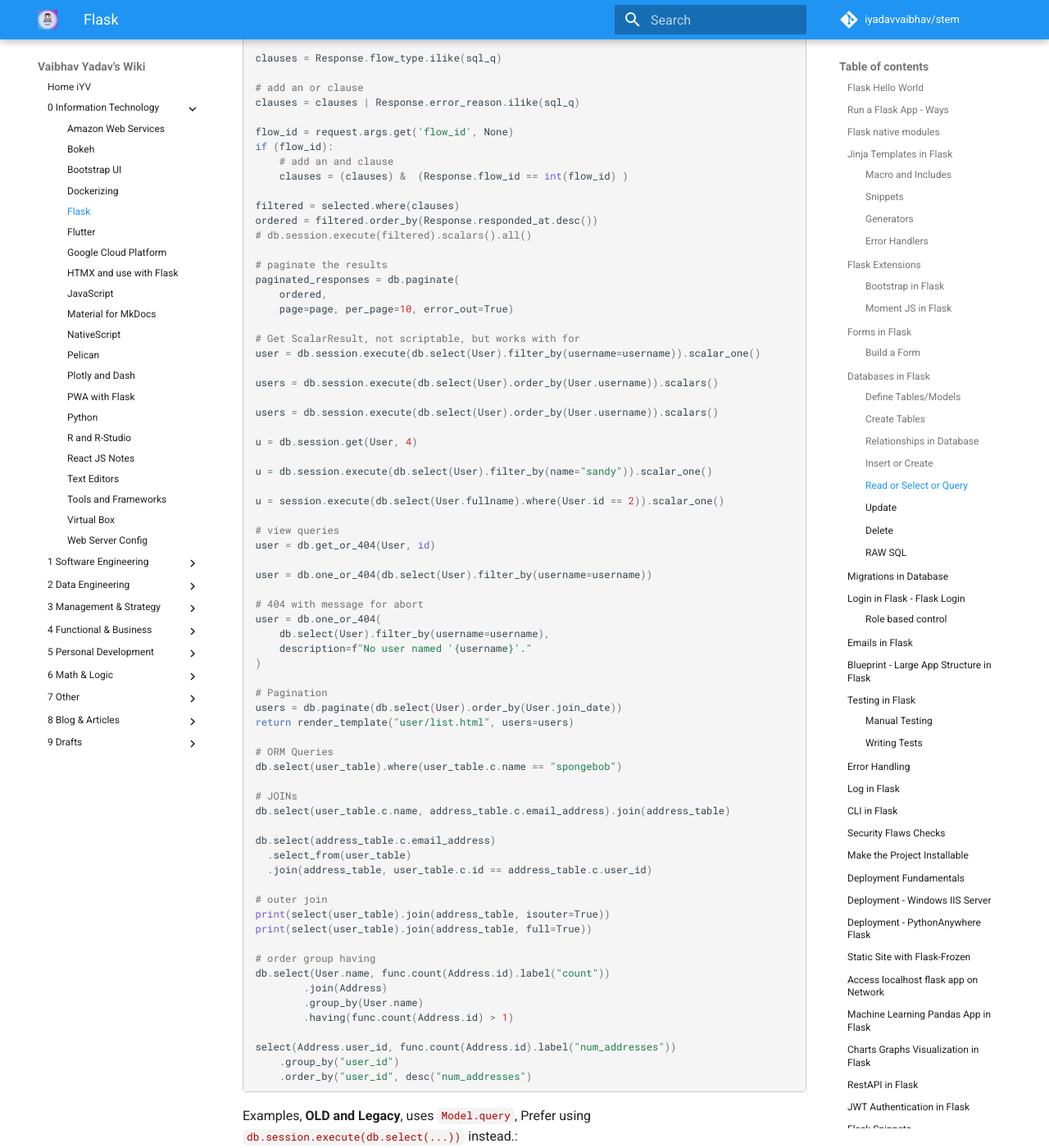
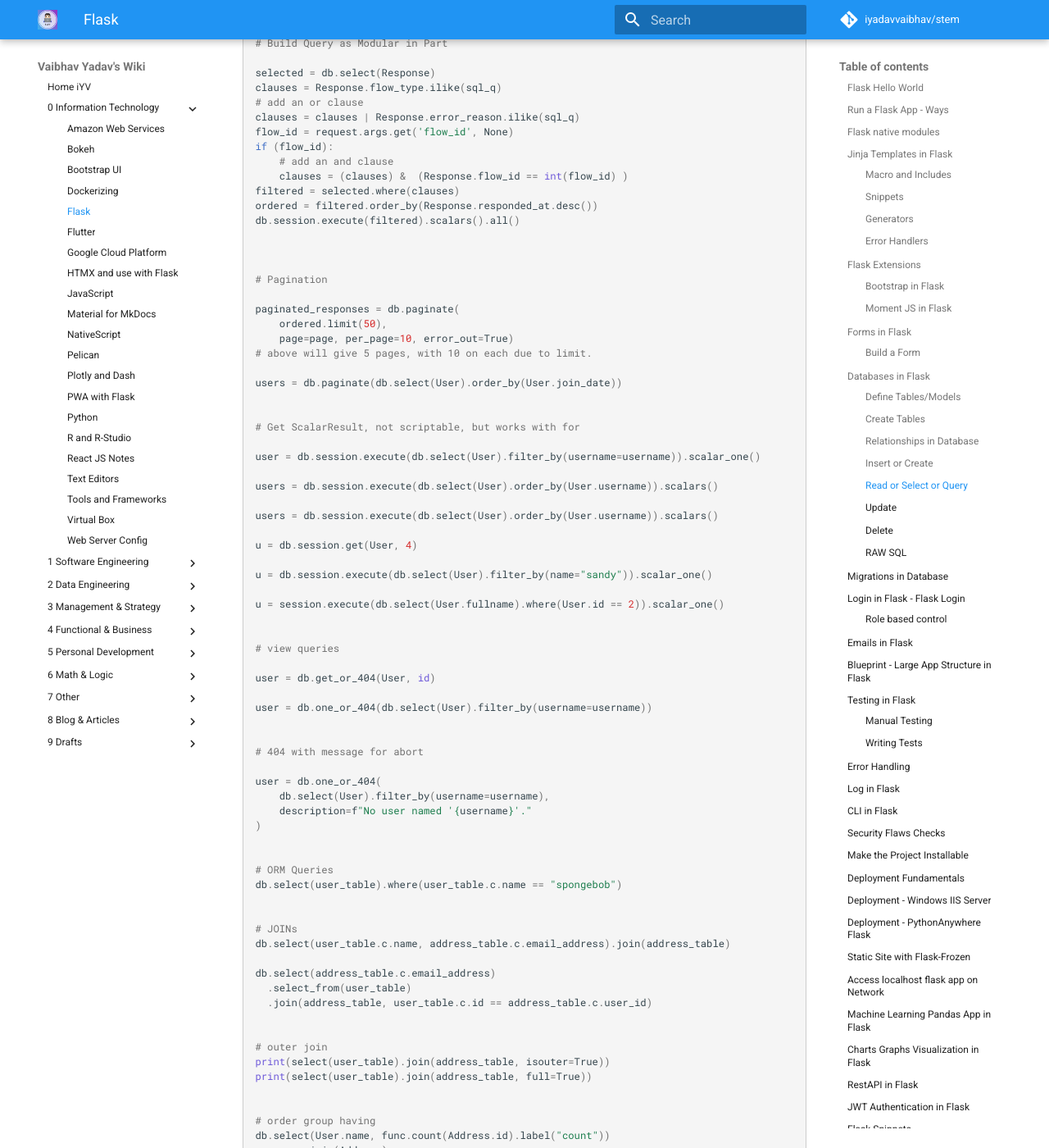
Before and after one commit to iYadavVaibhav/stem, an MkDocs documentation site: the page built from docs/0-Information-Technology/flask.md, in a window 1280 px wide and 1400 px high, scrolled down 24868 px. Shown: the whole window at 82% size. Built offline with MkDocs 1.6.1 and Material for MkDocs 9.7.7, drawn with Linux system fonts in a browser that asks for light colours; comment, search, counter and statistics services are not loaded.

Commit message:
flask updates

````diff
--- a/docs/0-Information-Technology/flask.md
+++ b/docs/0-Information-Technology/flask.md
@@ -1075,7 +1075,9 @@ Examples:
 
 ```py
 # Get list of objects
+
 db.session.scalars(db.select(User).order_by(User.id)).all()
+
 
 # Complex Where with Join
 
@@ -1090,30 +1092,35 @@ db.session.scalars(
     )
 ).all()
 
+
 # Build Query as Modular in Part
 
 selected = db.select(Response)
-
 clauses = Response.flow_type.ilike(sql_q)
-
 # add an or clause
 clauses = clauses | Response.error_reason.ilike(sql_q)
-
 flow_id = request.args.get('flow_id', None)
 if (flow_id):
     # add an and clause
     clauses = (clauses) &  (Response.flow_id == int(flow_id) )
-
 filtered = selected.where(clauses)
 ordered = filtered.order_by(Response.responded_at.desc())
-# db.session.execute(filtered).scalars().all()
-
-# paginate the results
+db.session.execute(filtered).scalars().all()
+
+
+
+# Pagination
+
 paginated_responses = db.paginate(
-    ordered,
+    ordered.limit(50),
     page=page, per_page=10, error_out=True)
+# above will give 5 pages, with 10 on each due to limit.
+
+users = db.paginate(db.select(User).order_by(User.join_date))
+
 
 # Get ScalarResult, not scriptable, but works with for
+
 user = db.session.execute(db.select(User).filter_by(username=username)).scalar_one()
 
 users = db.session.execute(db.select(User).order_by(User.username)).scalars()
@@ -1126,23 +1133,25 @@ u = db.session.execute(db.select(User).filter_by(name="sandy")).scalar_one()
 
 u = session.execute(db.select(User.fullname).where(User.id == 2)).scalar_one()
 
+
 # view queries
+
 user = db.get_or_404(User, id)
 
 user = db.one_or_404(db.select(User).filter_by(username=username))
 
+
 # 404 with message for abort
+
 user = db.one_or_404(
     db.select(User).filter_by(username=username),
     description=f"No user named '{username}'."
 )
 
-# Pagination
-users = db.paginate(db.select(User).order_by(User.join_date))
-return render_template("user/list.html", users=users)
 
 # ORM Queries
 db.select(user_table).where(user_table.c.name == "spongebob")
+
 
 # JOINs
 db.select(user_table.c.name, address_table.c.email_address).join(address_table)
@@ -1151,9 +1160,11 @@ db.select(address_table.c.email_address)
   .select_from(user_table)
   .join(address_table, user_table.c.id == address_table.c.user_id)
 
+
 # outer join
 print(select(user_table).join(address_table, isouter=True))
 print(select(user_table).join(address_table, full=True))
+
 
 # order group having
 db.select(User.name, func.count(Address.id).label("count"))
````
Also changed, not shown: other parts of docs/0-Information-Technology/flask.md (+5 -2 lines), docs/0-Information-Technology/bootstrap-ui.md (+6 -0 lines), docs/1-Software-Engineering/web-development.md (+77 -2 lines).
